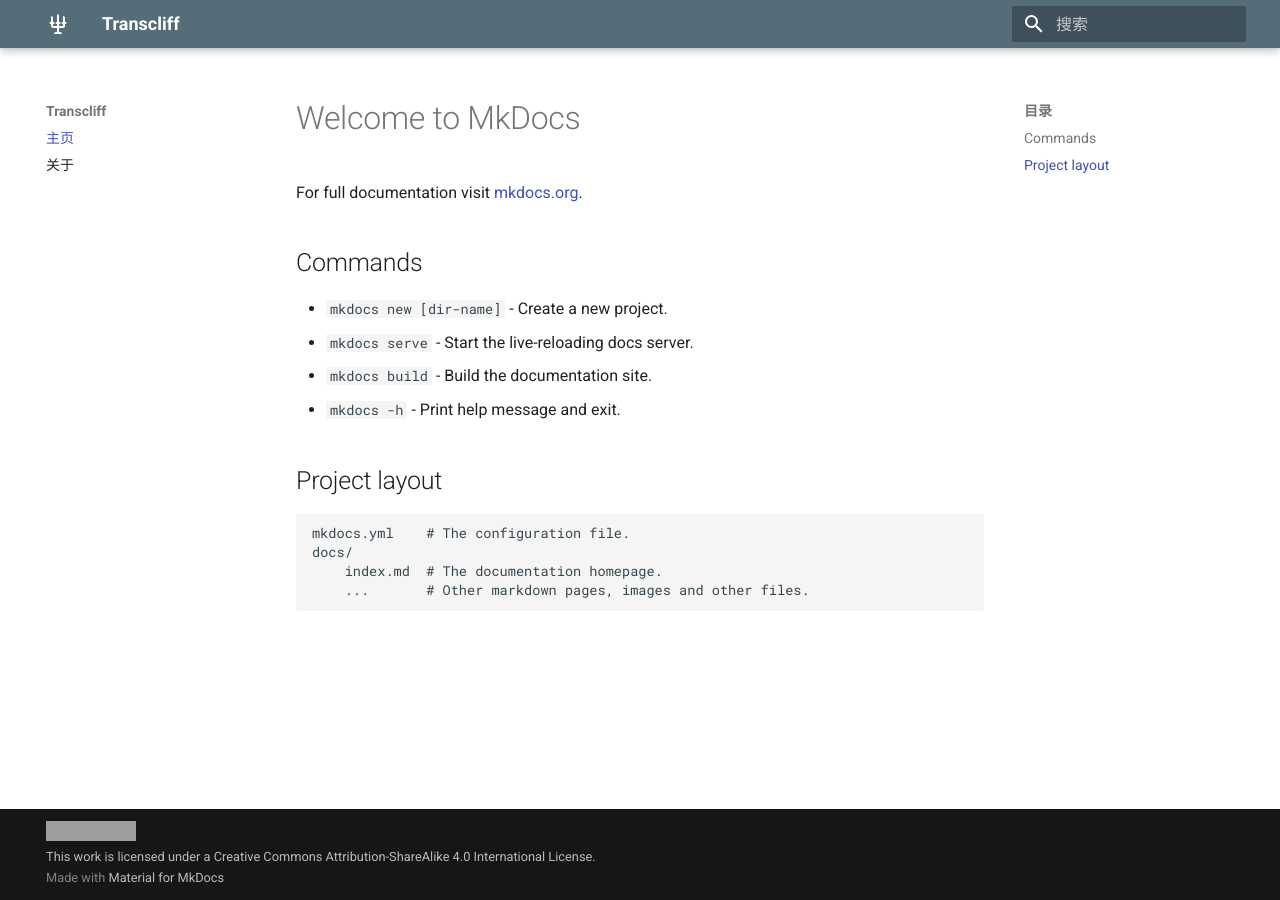
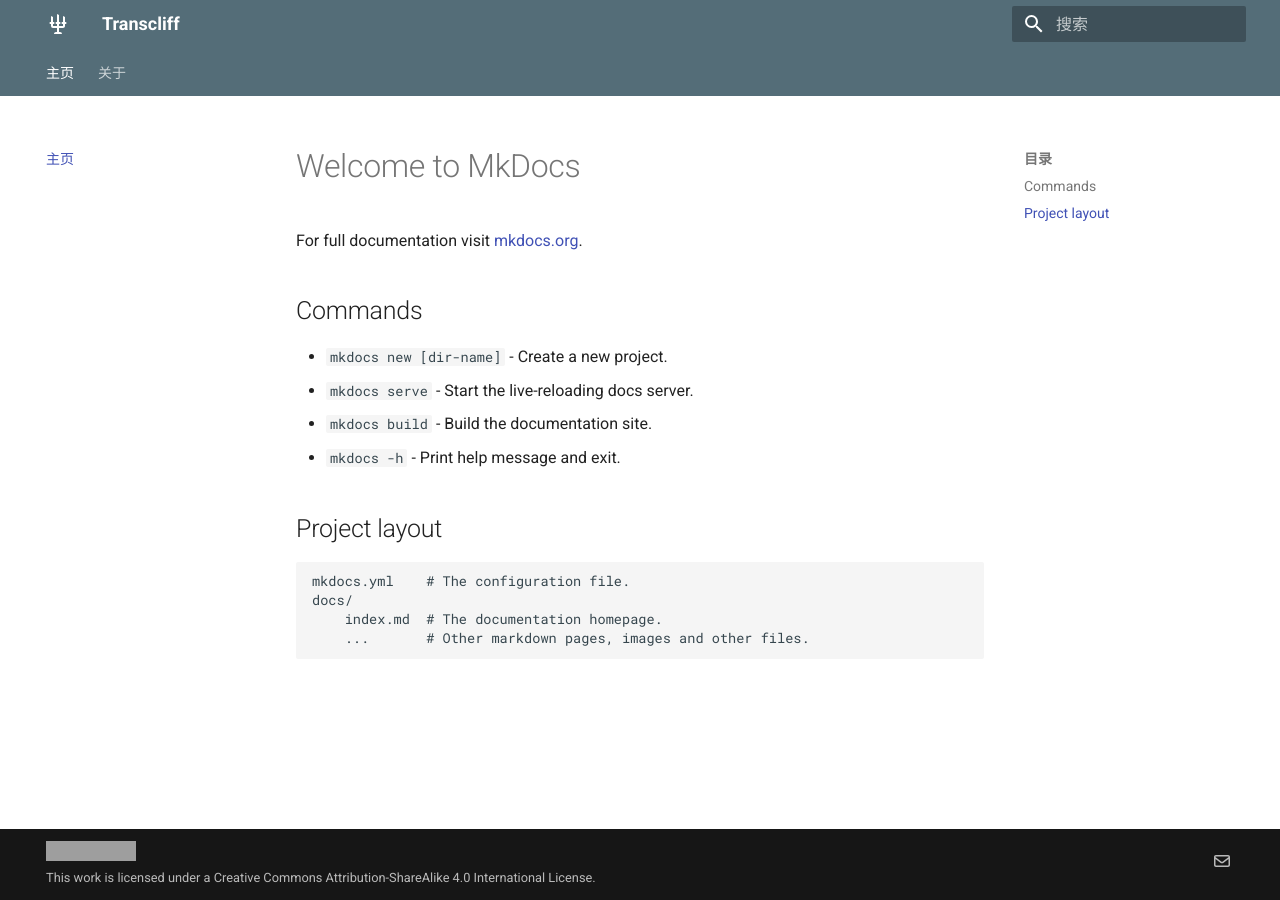
Before and after one commit to ArcanusNEO/ArcanusNEO.github.io, an MkDocs documentation site: the page built from src/index.md, in a window 1280 px wide. Built offline with MkDocs 1.6.1 and Material for MkDocs 9.7.7, drawn with Linux system fonts in a browser that asks for light colours; grey boxes are pictures that could not be loaded.

Commit message:
customize

```diff
--- a/mkdocs.yml
+++ b/mkdocs.yml
@@ -15,8 +15,22 @@ theme:
     - search.suggest
     - search.highlight
     - search.share
-
+    - navigation.instant
+    - navigation.tabs
+    - navigation.sections
+    - header.autohide
+extra:
+  social:
+    - icon: fontawesome/regular/envelope
+      link: mailto:admin@mail.transcliff.top
+  generator: false
+markdown_extensions:
+  - toc:
+      permalink: 🕯
 plugins:
+  - git-revision-date-localized:
+      type: timeago
+      fallback_to_build_date: true
   - search:
       prebuild_index: true
 
```
Also changed, not shown: site/404.html, site/about/index.html, site/css/timeago.css (added), site/index.html, site/js/timeago.min.js (added), site/js/timeago_mkdocs_material.js (added), site/search/search_index.json, 3 other files.
